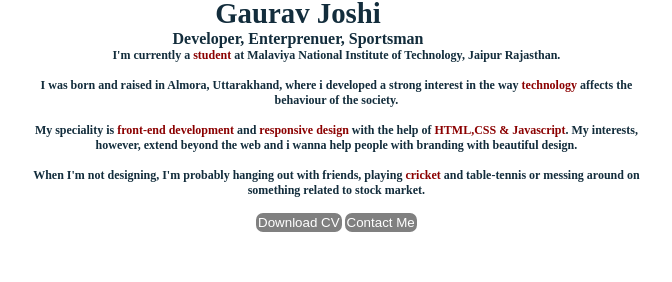
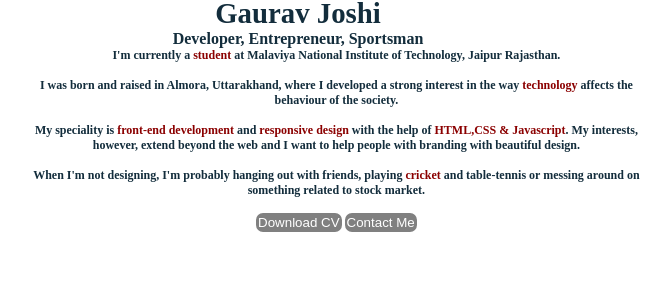
Before and after one commit to SonyJ811/Personal-Portfolio-GJ, a plain HTML site: page index.html in a window 1280 px wide. Shown: the part 273-555 px from the top of the page, 54-726 px from the left. Drawn offline with Linux system fonts and the light colour scheme.

Commit message:
updated index.html

```diff
--- a/index.html
+++ b/index.html
@@ -36,11 +36,12 @@
 			<div class="devInfo">
 				<div class="hello"><h1>Hey, I am</h1> </div>
 				<div class="name"><h2>Gaurav Joshi</h2></div>
-				<div class="about">Developer, Enterprenuer, Sportsman</div>
+				<div class="about">Developer, Entrepreneur, Sportsman</div>
 				<div class="moreAbout">I'm currently a <span>student</span> at Malaviya National Institute of Technology, Jaipur Rajasthan. <br><br>
-				I was born and raised in Almora, Uttarakhand, where i developed a strong interest in the way <span>technology</span> affects the behaviour of the society.
+				I was born and raised in Almora, Uttarakhand, where I developed a strong interest in the way <span>technology</span> affects the behaviour of the society.
 			<br><br>
-				My speciality is <span>front-end development </span> and <span> responsive design </span> with the help of <span>HTML,CSS & Javascript</span>. My interests, however, extend beyond the web and i wanna help people with branding with beautiful design.
+				My speciality is <span>front-end development </span> and <span> responsive design </span> with the help of <span>HTML,CSS & Javascript</span>. My interests, however, extend beyond the web and
+					I want to help people with branding with beautiful design.
 				<br><br>
 				When I'm not designing, I'm probably hanging out with friends, playing <span>cricket</span> and table-tennis or messing around on something related to stock market.
 				  <br><br>
```
